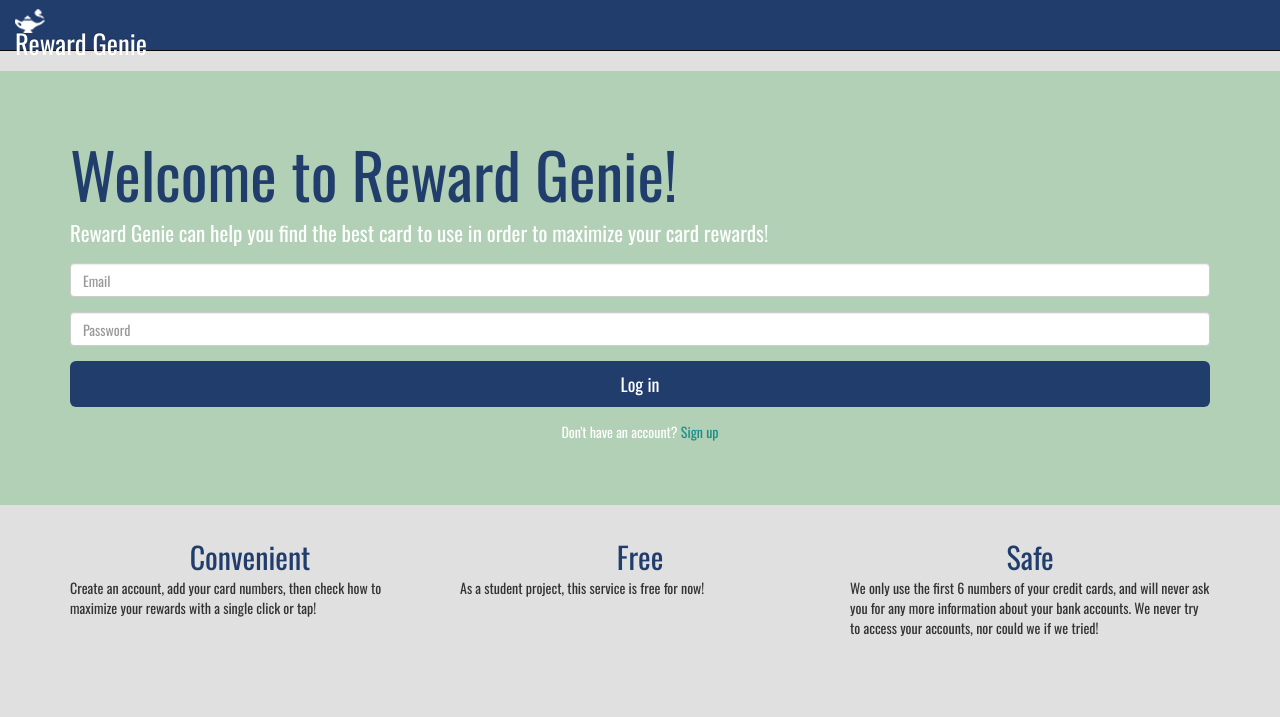
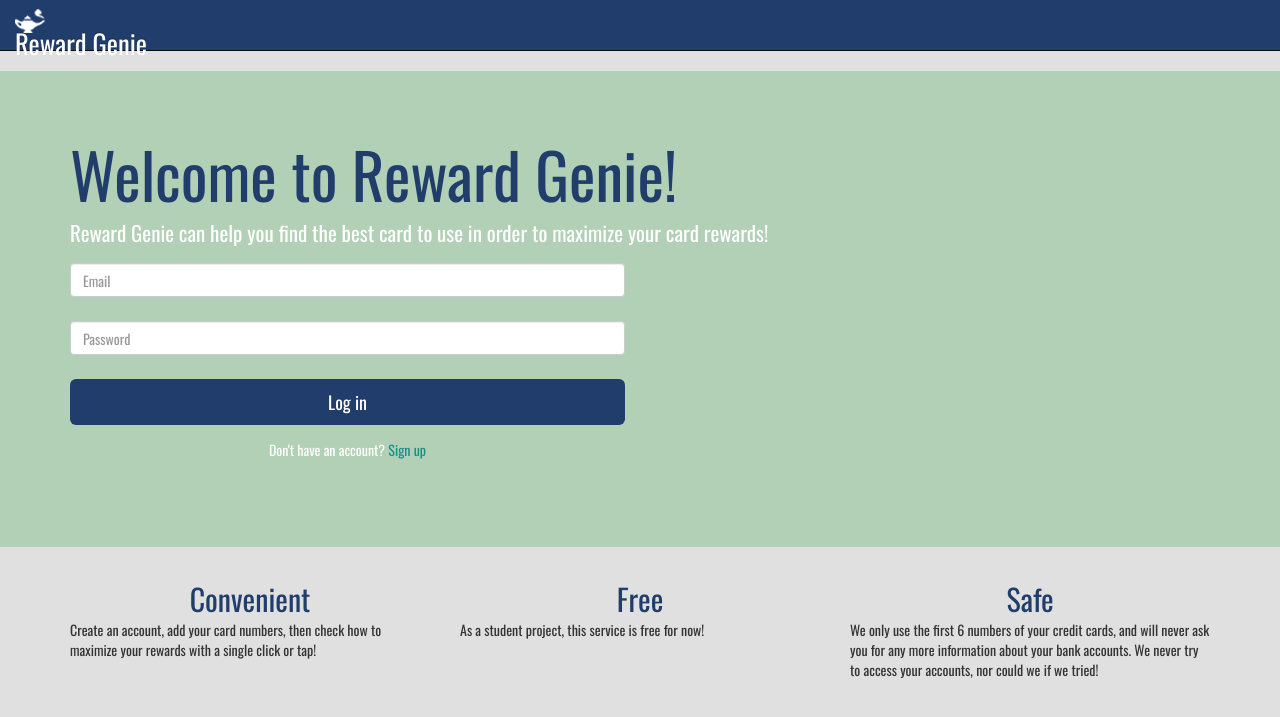
Before and after one commit to menlocaleb/rewardGenie, a Jekyll site: the page built from index.html, in a window 1280 px wide. Shown: the top 717 px of the page. Built offline with Jekyll 4.4.1, drawn with Linux system fonts in a browser that asks for light colours; nearby versions of some CDN libraries; Markdown is read by kramdown in place of the engine named in the settings.

Commit message:
Fixed width of input fields on home screen

```diff
--- a/index.html
+++ b/index.html
@@ -12,20 +12,27 @@ title: Reward Genie
           <!--<p><a href="addBank.html" class="btn btn-primary btn-lg" role="button">Add New Account</a></p>-->
               <div id = "signInDiv">
                 <form class="" role="form" id = "signInForm" >
-                  <div class="form-group" >
+                  <div class="form-group row" >
+                    <div class="col-md-6 ">
                       <input type="text" placeholder="Email" class="form-control" name = "username">
                     </div>
-                  <div class="form-group">
+                  </div>
+                  <div class="form-group row">
+                    <div class="col-md-6 ">
                       <input type="password" placeholder="Password" class="form-control" name = "password">
                     </div>
+                  </div>
+                  <div class="row">
+                    <div class="col-md-6">
                       <button type="submit" class="btn btn-lg" id = "Signin" >Log in</button>
                       <p></p>
-                </form>
                       <div style = "text-align:center; ">
                         <span>Don't have an account? </span><a class = "" id = "Signup" href = "#signUpPop">Sign up</a>
-
                         <p></p>
                       </div>
+                    </div>
+                  </div>
+                </form>
               </div>
       <!--<p><a id="find-rewards-button" href="findRewards2.html" class="btn btn-lg" role="button" style="background-color: #203D6C; color:#FFFFFF">Find Cashback Rewards</a></p>-->
             </div>
```
Lines whose indentation alone changed are shown as unchanged.
